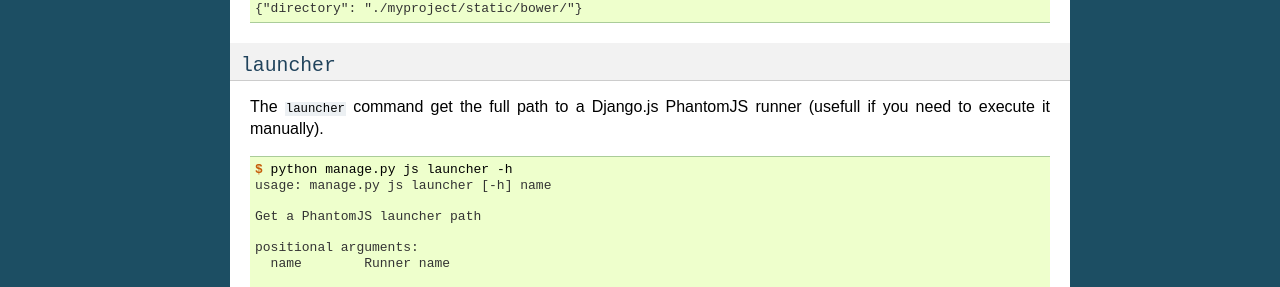
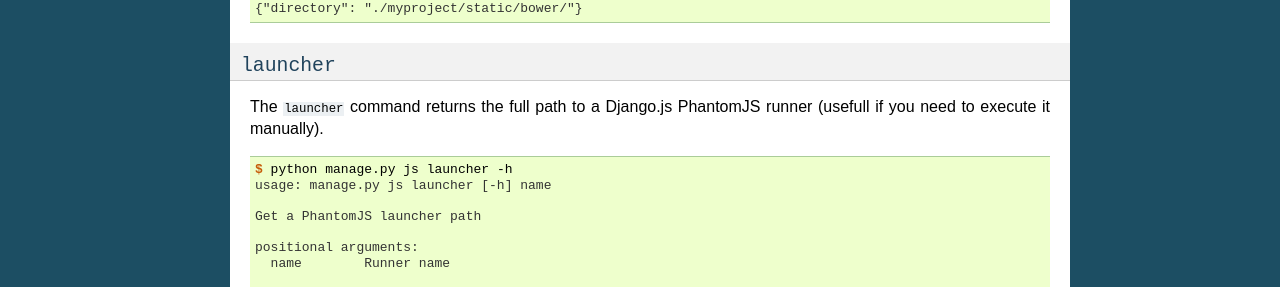
Before and after one commit to noirbizarre/django.js, a Sphinx documentation site: the page built from doc/command.rst, in a window 1280 px wide and 900 px high, scrolled down 1758 px. Shown: the part 372-659 px from the top of the window. Built offline with Sphinx 7.4.7, drawn with Linux system fonts in a browser that asks for light colours; some of the changed text lies outside the part shown.

Commit message:
Small doc fixes

```diff
--- a/doc/command.rst
+++ b/doc/command.rst
@@ -148,7 +148,7 @@ specifying the target directory for `Bower`_ downloads.
 ``launcher``
 ------------
 
-The ``launcher`` command get the full path to a Django.js PhantomJS runner
+The ``launcher`` command returns the full path to a Django.js PhantomJS runner
 (usefull if you need to execute it manually).
 
 .. code-block:: console
--- a/doc/settings.rst
+++ b/doc/settings.rst
@@ -178,7 +178,7 @@ dirname
     is the application relative path to search into
 
 pattern
-    is a expressions to extract localizable strings (cane be a list of regular expressions).
+    is a expressions to extract localizable strings (can be a list of regular expressions).
 
 
 **Exemple:**
```
Also changed, not shown: other parts of doc/command.rst (+1 -1 lines).
